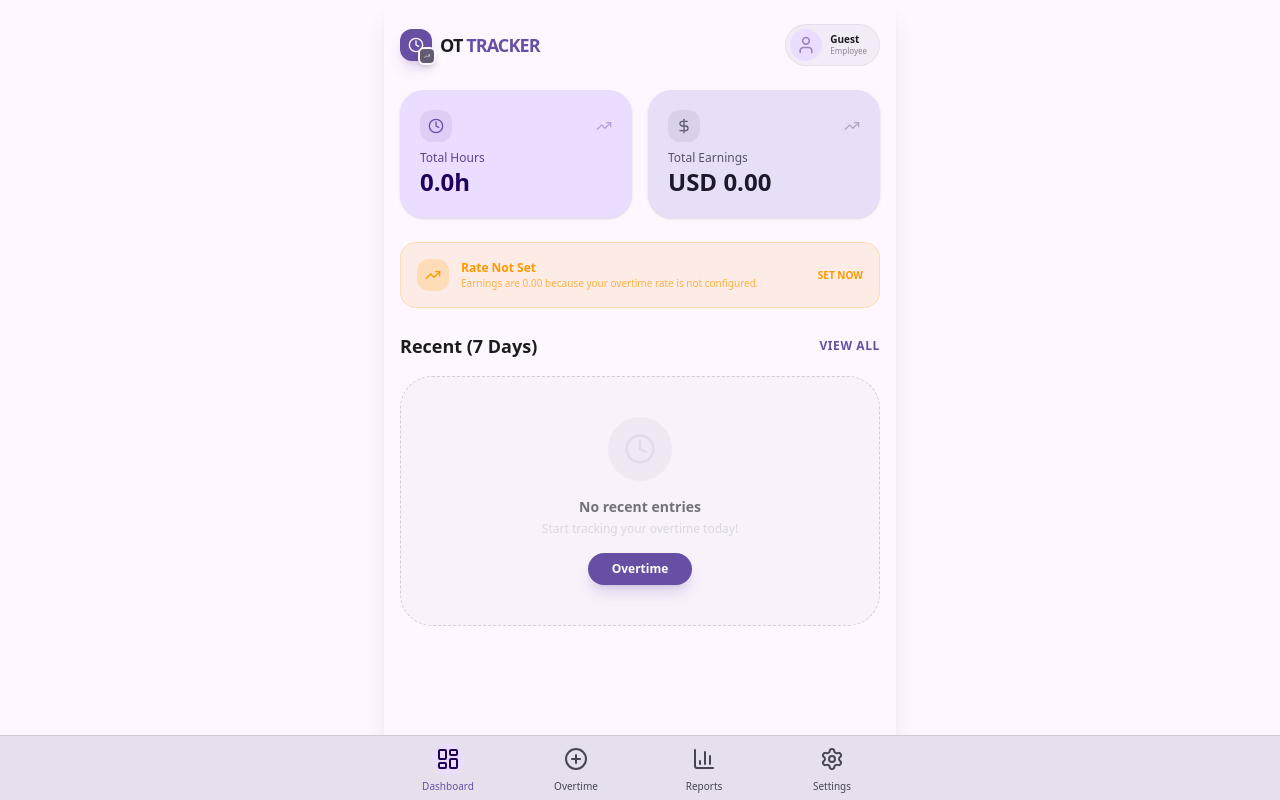
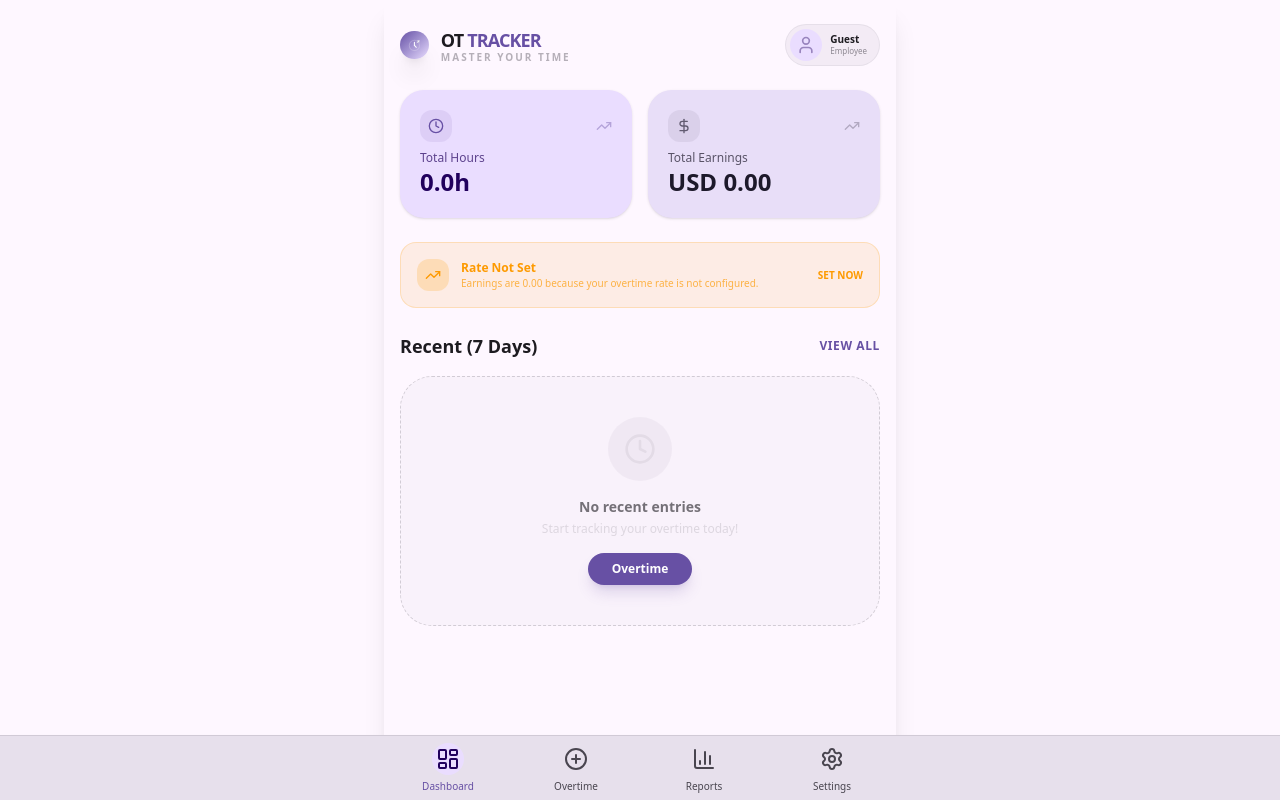
Before and after one commit to MDMAZUMDER/My-overtime-project-, a React (Vite) app: page / in a window 1280 px wide. Built offline with nearby package versions, Linux system fonts and the light colour scheme.

Commit message:
feat: Update app version and logo
Updates the application version to 1.0.4 and refactors the Logo component to use a custom SVG design. Introduces a new service for generating app logos using AI.

```diff
--- a/package.json
+++ b/package.json
@@ -1,7 +1,7 @@
 {
   "name": "react-example",
   "private": true,
-  "version": "1.0.3",
+  "version": "1.0.4",
   "type": "module",
   "scripts": {
     "dev": "vite --port=3000 --host=0.0.0.0",
--- a/src/components/Logo.tsx
+++ b/src/components/Logo.tsx
@@ -9,19 +9,53 @@ interface LogoProps {
 
 export default function Logo({ className = "", iconSize = 24, showText = true, textSize = "text-xl" }: LogoProps) {
   return (
-    <div className={`flex items-center space-x-2 ${className}`}>
-      <div className="relative">
-        <div className="bg-primary p-2 rounded-xl shadow-lg shadow-primary/20">
-          <Clock size={iconSize} className="text-white" />
+    <div className={`flex items-center space-x-3 ${className}`}>
+      <div className="relative group transition-transform hover:scale-105 active:scale-95 duration-300">
+        {/* Main Logo Container */}
+        <div
+          className="rounded-2xl shadow-xl overflow-hidden flex items-center justify-center bg-gradient-to-br from-primary to-primary-container"
+          style={{ width: iconSize * 1.8, height: iconSize * 1.8 }}
+        >
+          <svg
+            viewBox="0 0 100 100"
+            fill="none"
+            xmlns="http://www.w3.org/2000/svg"
+            className="w-full h-full p-2"
+          >
+            {/* Outer Ring */}
+            <circle cx="50" cy="50" r="40" stroke="white" strokeWidth="8" strokeOpacity="0.2" />
+
+            {/* Clock Hands */}
+            <path d="M50 25V50L65 65" stroke="white" strokeWidth="8" strokeLinecap="round" strokeLinejoin="round" />
+
+            {/* Growth Arrow / OT Symbol */}
+            <path
+              d="M70 30L85 15M85 15H75M85 15V25"
+              stroke="white"
+              strokeWidth="6"
+              strokeLinecap="round"
+              strokeLinejoin="round"
+              className="drop-shadow-sm"
+            />
+
+            {/* Center Dot */}
+            <circle cx="50" cy="50" r="4" fill="white" />
+          </svg>
         </div>
-        <div className="absolute -bottom-1 -right-1 bg-secondary p-1 rounded-md shadow-md border-2 border-surface">
-          <TrendingUp size={iconSize * 0.4} className="text-on-secondary" />
+
+        {/* Accent Glow */}
+        <div className="absolute inset-0 bg-primary blur-xl opacity-20 -z-10 group-hover:opacity-40 transition-opacity" />
+      </div>
+
+      {showText && (
+        <div className="flex flex-col -space-y-1">
+          <h1 className={`${textSize} font-black tracking-tighter text-on-surface flex items-center`}>
+            OT <span className="text-primary ml-1">TRACKER</span>
+          </h1>
+          <p className="text-[10px] font-bold tracking-[0.2em] text-on-surface-variant opacity-40 uppercase">
+            Master Your Time
+          </p>
         </div>
-      </div>
-      {showText && (
-        <h1 className={`${textSize} font-black tracking-tighter text-on-surface`}>
-          OT <span className="text-primary">TRACKER</span>
-        </h1>
       )}
     </div>
   );
--- a/src/pages/Settings.tsx
+++ b/src/pages/Settings.tsx
@@ -47,7 +47,7 @@ export default function Settings() {
       </div>
 
       <div className="text-center pt-8 pb-4 space-y-1">
-        <p className="text-xs text-on-surface-variant opacity-30 font-medium">{STRINGS.settings.version} 1.0.3</p>
+        <p className="text-xs text-on-surface-variant opacity-30 font-medium">{STRINGS.settings.version} 1.0.4</p>
         <p className="text-[10px] text-on-surface-variant opacity-40">
           {STRINGS.settings.developedBy} <a href="https://www.facebook.com/share/1StfHpX9MC/" target="_blank" rel="noopener noreferrer" className="text-primary font-bold hover:underline">MASUM</a>
         </p>
```
Also changed, not shown: src/services/logoGenerator.ts (added, +29 -0 lines).
